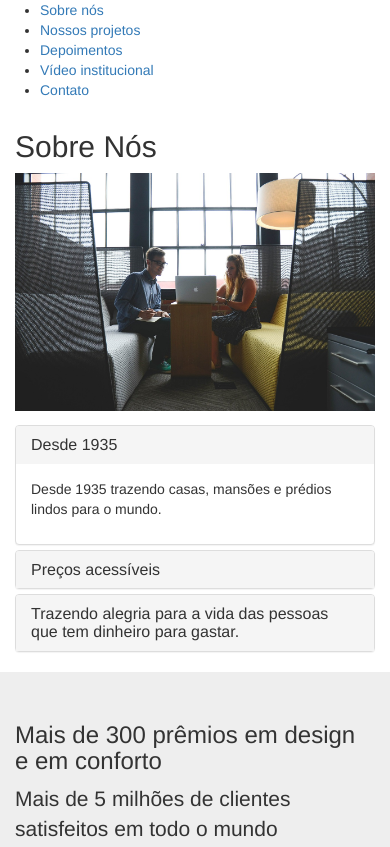
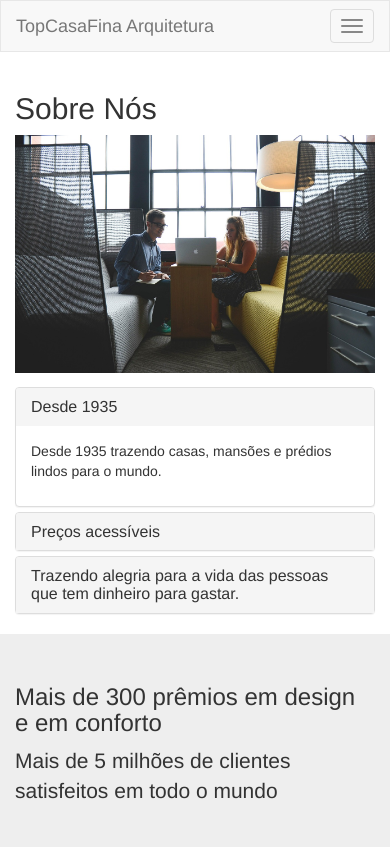
Before and after one commit to MimMarcelo/alura-bootstrap, a plain HTML site: page index.html in a window 390 px wide. Shown: the top 847 px of the page. Drawn offline with Linux system fonts and the light colour scheme.

Commit message:
Formatação do menu do site

```diff
--- a/index.html
+++ b/index.html
@@ -8,8 +8,20 @@
     <link rel="stylesheet" href="css/estilos.css">
 </head>
 <body>
-    <nav>
-        <ul>
+    <header>
+        <nav class="navbar navbar-default">
+            <div class="container-fluid">
+                <div class="navbar-header">
+                    <button type="button" class="navbar-toggle collapsed" data-toggle="collapse" data-target="#collapse-navbar" aria-expanded="false">
+                        <span class="sr-only">Toggle navigation</span>
+                        <span class="icon-bar"></span>
+                        <span class="icon-bar"></span>
+                        <span class="icon-bar"></span>
+                    </button>
+                    <a class="navbar-brand" href="#">TopCasaFina Arquitetura</a>
+                </div>
+                <div class="collapse navbar-collapse" id="collapse-navbar">
+                    <ul class="nav navbar-nav">
                         <li>
                             <a href="#sobre-nos">Sobre nós</a>
                         </li>
@@ -26,7 +38,10 @@
                             <a href="#contato">Contato</a>
                         </li>
                     </ul>
+                </div>
+            </div>
         </nav>
+    </header>
     <section class="container" id="sobre-nos">
         <h2>Sobre Nós</h2>
         <img class="img-responsive" src="img/empresa.jpg" alt="Imagem da empresa">
```
Lines whose indentation alone changed are shown as unchanged.
